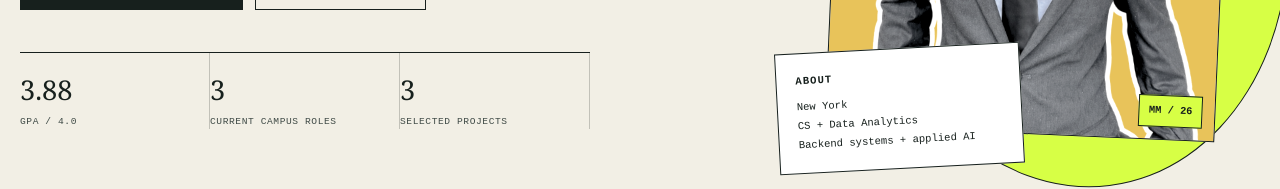
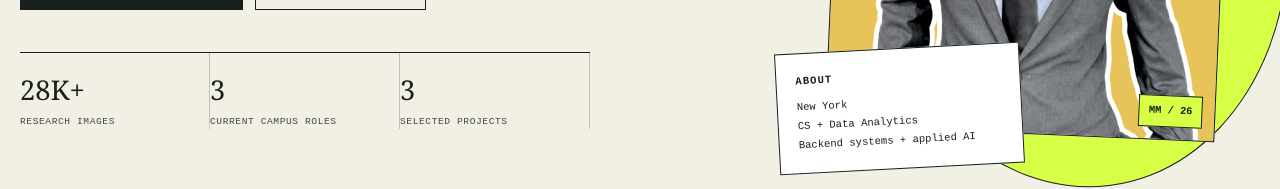
Before and after one commit to mikemaeda/mike-portifolio, a Next.js app: page / in a window 1280 px wide. Shown: the part 510-699 px from the top of the page. Built offline with nearby package versions, Linux system fonts and the light colour scheme.

Commit message:
Replace GPA hero metric

```diff
--- a/components/Hero.tsx
+++ b/components/Hero.tsx
@@ -14,7 +14,7 @@ export default function Hero() {
             <a href={profile.links.resume} target="_blank" rel="noreferrer" className="button button-paper">Read résumé <span>↓</span></a>
           </div>
           <div className="hero-proof" aria-label="Quick facts">
-            <div><strong>3.88</strong><span>GPA / 4.0</span></div>
+            <div><strong>28K+</strong><span>Research images</span></div>
             <div><strong>3</strong><span>Current campus roles</span></div>
             <div><strong>3</strong><span>Selected projects</span></div>
           </div>
```
